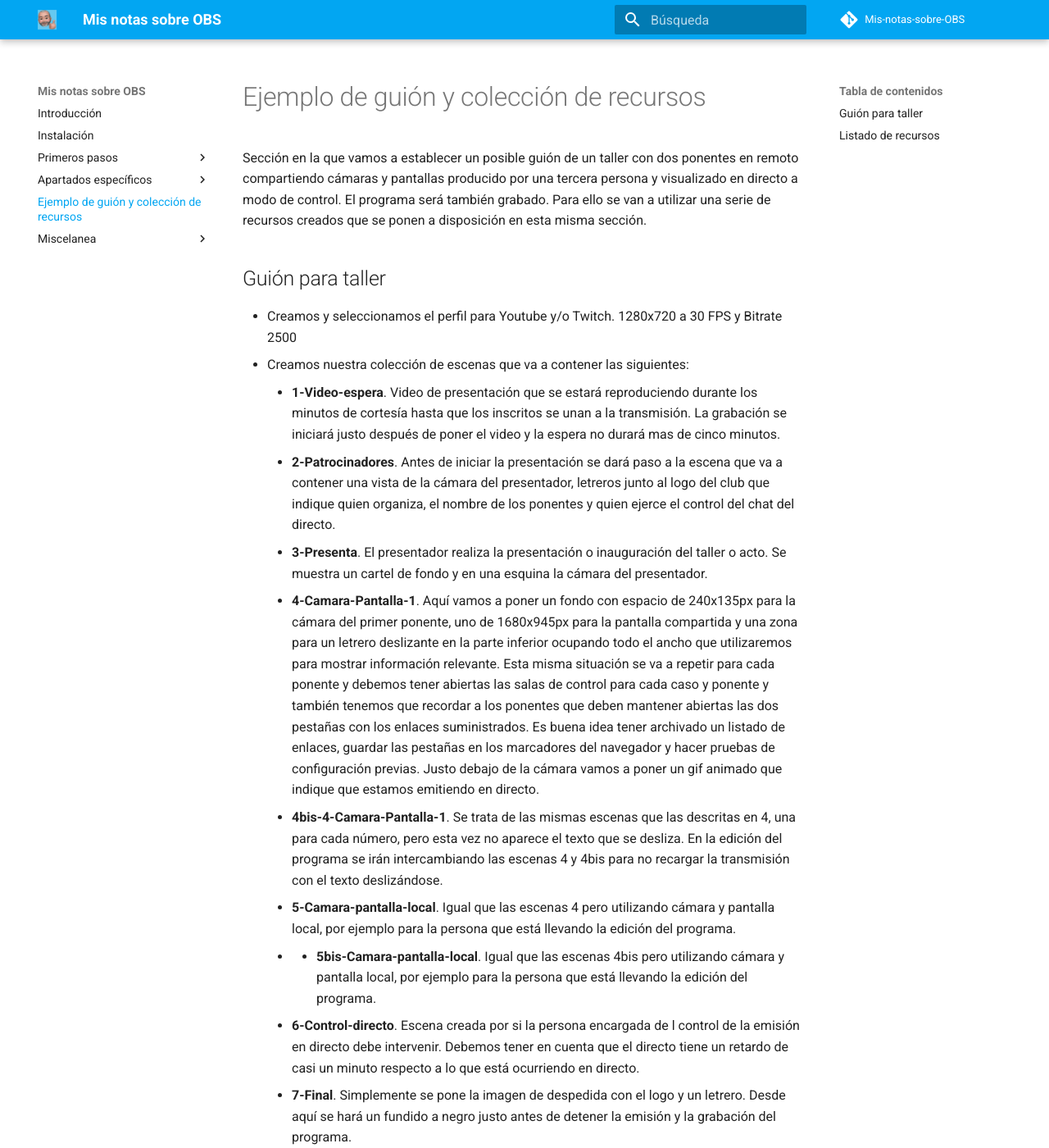
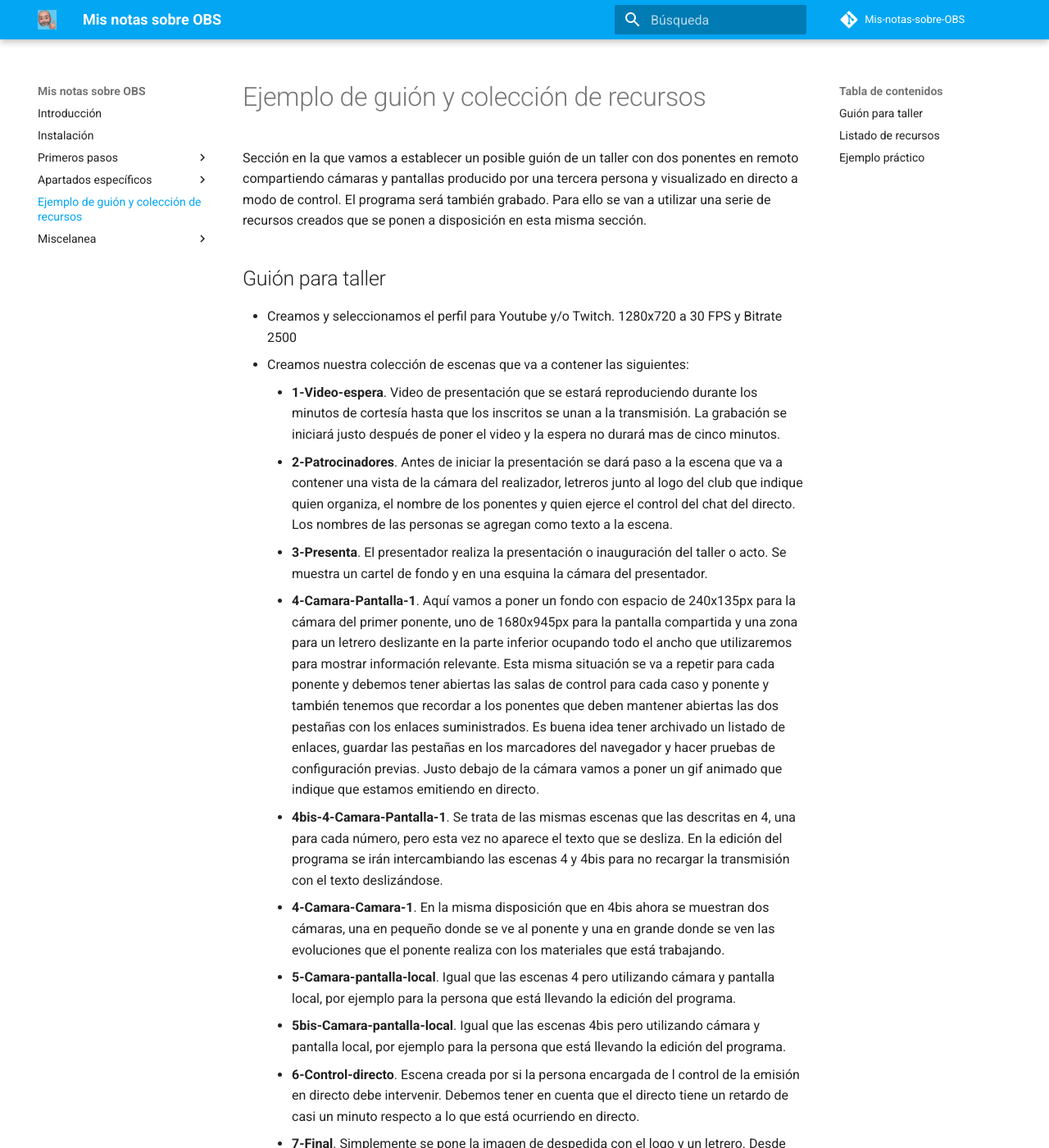
Before and after one commit to fgcoca/Mis-notas-sobre-OBS, an MkDocs documentation site: the page built from docs/guion.md, in a window 1280 px wide and 1400 px high. Shown: the whole window at 82% size. Built offline with MkDocs 1.6.1 and Material for MkDocs 9.7.7, drawn with Linux system fonts in a browser that asks for light colours; comment, search, counter and statistics services are not loaded; some of the changed text lies outside the part shown.

Commit message:
Correcciones

```diff
--- a/docs/guion.md
+++ b/docs/guion.md
@@ -5,12 +5,13 @@
 * Creamos y seleccionamos el perfil para Youtube y/o Twitch. 1280x720 a 30 FPS y Bitrate 2500
 * Creamos nuestra colección de escenas que va a contener las siguientes:
     * **1-Video-espera**. Video de presentación que se estará reproduciendo durante los minutos de cortesía hasta que los inscritos se unan a la transmisión. La grabación se iniciará justo después de poner el video y la espera no durará mas de cinco minutos.
-    * **2-Patrocinadores**. Antes de iniciar la presentación se dará paso a la escena que va a contener una vista de la cámara del presentador, letreros junto al logo del club que indique quien organiza, el nombre de los ponentes y quien ejerce el control del chat del directo.
+    * **2-Patrocinadores**. Antes de iniciar la presentación se dará paso a la escena que va a contener una vista de la cámara del realizador, letreros junto al logo del club que indique quien organiza, el nombre de los ponentes y quien ejerce el control del chat del directo. Los nombres de las personas se agregan como texto a la escena.
     * **3-Presenta**. El presentador realiza la presentación o inauguración del taller o acto. Se muestra un cartel de fondo y en una esquina la cámara del presentador.
     * **4-Camara-Pantalla-1**. Aquí vamos a poner un fondo con espacio de 240x135px para la cámara del primer ponente, uno de 1680x945px para la pantalla compartida y una zona para un letrero deslizante en la parte inferior ocupando todo el ancho que utilizaremos para mostrar información relevante. Esta misma situación se va a repetir para cada ponente y debemos tener abiertas las salas de control para cada caso y ponente y también tenemos que recordar a los ponentes que deben mantener abiertas las dos pestañas con los enlaces suministrados. Es buena idea tener archivado un listado de enlaces, guardar las pestañas en los marcadores del navegador y hacer pruebas de configuración previas. Justo debajo de la cámara vamos a poner un gif animado que indique que estamos emitiendo en directo.
     * **4bis-4-Camara-Pantalla-1**. Se  trata de las mismas escenas que las descritas en 4, una para cada número, pero esta vez no aparece el texto que se desliza. En la edición del programa se irán intercambiando las escenas 4 y 4bis para no recargar la transmisión con el texto deslizándose.
+    * **4-Camara-Camara-1**. En la misma disposición que en 4bis ahora se muestran dos cámaras, una en pequeño donde se ve al ponente y una en grande donde se ven las evoluciones que el ponente realiza con los materiales que está trabajando.
     * **5-Camara-pantalla-local**. Igual que las escenas 4 pero utilizando cámara y pantalla local, por ejemplo para la persona que está llevando la edición del programa.
-    * * **5bis-Camara-pantalla-local**. Igual que las escenas 4bis pero utilizando cámara y pantalla local, por ejemplo para la persona que está llevando la edición del programa.
+    * **5bis-Camara-pantalla-local**. Igual que las escenas 4bis pero utilizando cámara y pantalla local, por ejemplo para la persona que está llevando la edición del programa.
     * **6-Control-directo**. Escena creada por si la persona encargada de l control de la emisión en directo debe intervenir. Debemos tener en cuenta que el directo tiene un retardo de casi un minuto respecto a lo que está ocurriendo en directo.
     * **7-Final**. Simplemente se pone la imagen de despedida con el logo y un letrero. Desde aquí se hará un fundido a negro justo antes de detener la emisión y la grabación del programa.
     * **PROBLEMAS**. Escena prevista por si existe algún problema en la transmisión en directo. Se muestran códigos QR de enlaces a web, twitter y únete, junto a la presentación de patrocinadores y un texto indicativo de que hay problemas en la emisión. Suena música de fondo
@@ -27,8 +28,20 @@
 | 3-Presenta | inicio-fin.png | inicio-fin.svg | --- |
 | 4-Camara-Pantalla | camara_pantalla_ninja.png <br>emitiendo.gif</br> | camara_pantalla_ninja.svg | Se repite para cada ponente |
 | 4bis-Camara-Pantalla | camara_pantalla_ninja-bis.png <br>emitiendo.gif</br> | camara_pantalla_ninja-bis.svg | Se repite para cada ponente |
+| 4-Camara-Camara | camara_pantalla_ninja-bis.png <br>emitiendo.gif</br> | camara_pantalla_ninja-bis.svg | Se repite para cada ponente |
 | 5-Camara-Pantalla-local | camara_pantalla_ninja.png <br>emitiendo.gif</br> | camara_pantalla_ninja.svg | Se repite para cada ponente |
 | 5bis-Camara-Pantalla-local | camara_pantalla_ninja.png <br>emitiendo.gif</br> | camara_pantalla_ninja.svg | Se repite para cada ponente |
 | 6-Control-directo | Fondo de color #FFAA00 <br>emitiendo.gif</br> <br>ROBOCILIO-transparente.png</br> | ROBOCILIO-transparente.png | --- |
 | 7-Final | inicio-fin.png | inicio-fin.svg | --- |
 | PROBLEMAS | Standby.png | Standby.svg | --- |
+
+</center>
+
+## Ejemplo práctico
+En el enlace siguiente tenemos un video que es un ejemplo práctico realizado con estas configuraciones.
+
+<center>
+
+Vídeo con la grabación del taller [Introducción a Edubasica y su programación con ArduinoBlocks]()
+
+</center>
```
Also changed, not shown: docs/Recursos/patrocinio.png, docs/Recursos/patrocinio.svg.
